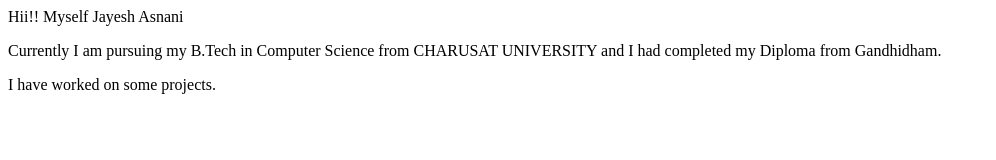
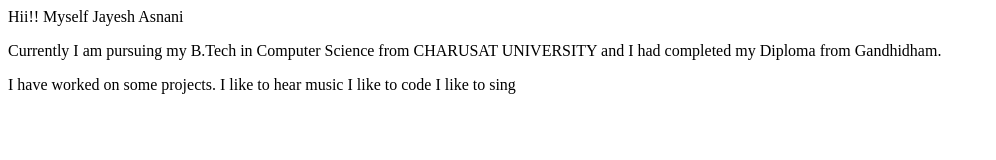
Before and after one commit to J4YeSh2222/jayeshasnani, a plain HTML site: page index.html in a window 1280 px wide. Shown: the whole page, without its empty margins (0-996 px from the left). Drawn offline with Linux system fonts and the light colour scheme.

Commit message:
update added my hoobies

```diff
--- a/index.html
+++ b/index.html
@@ -12,5 +12,9 @@
     and I had completed my Diploma from Gandhidham.</p>
 
     I have worked on some projects.
+
+    I like to hear music
+    I like to code
+    I like to sing
 </body>
 </html>
```
